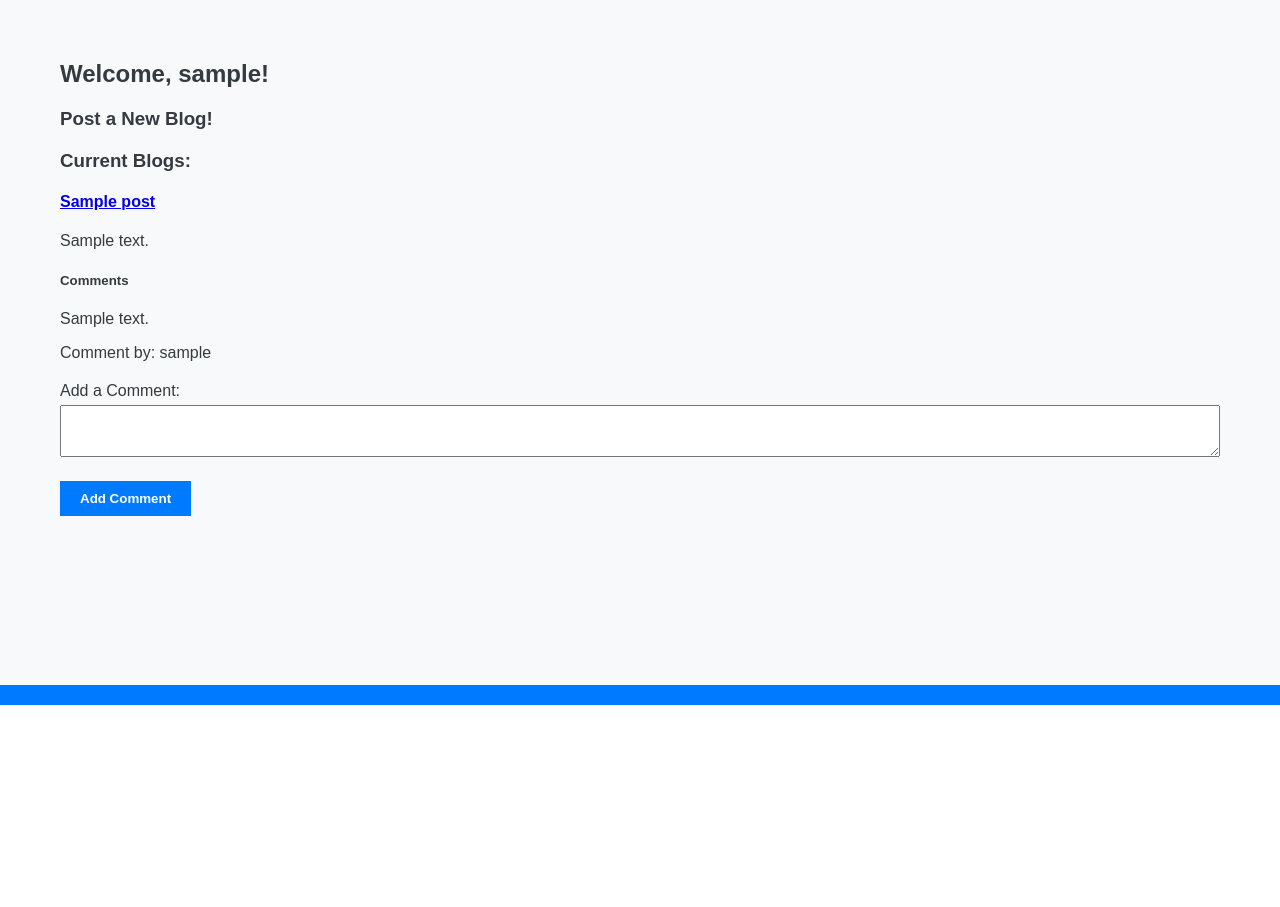
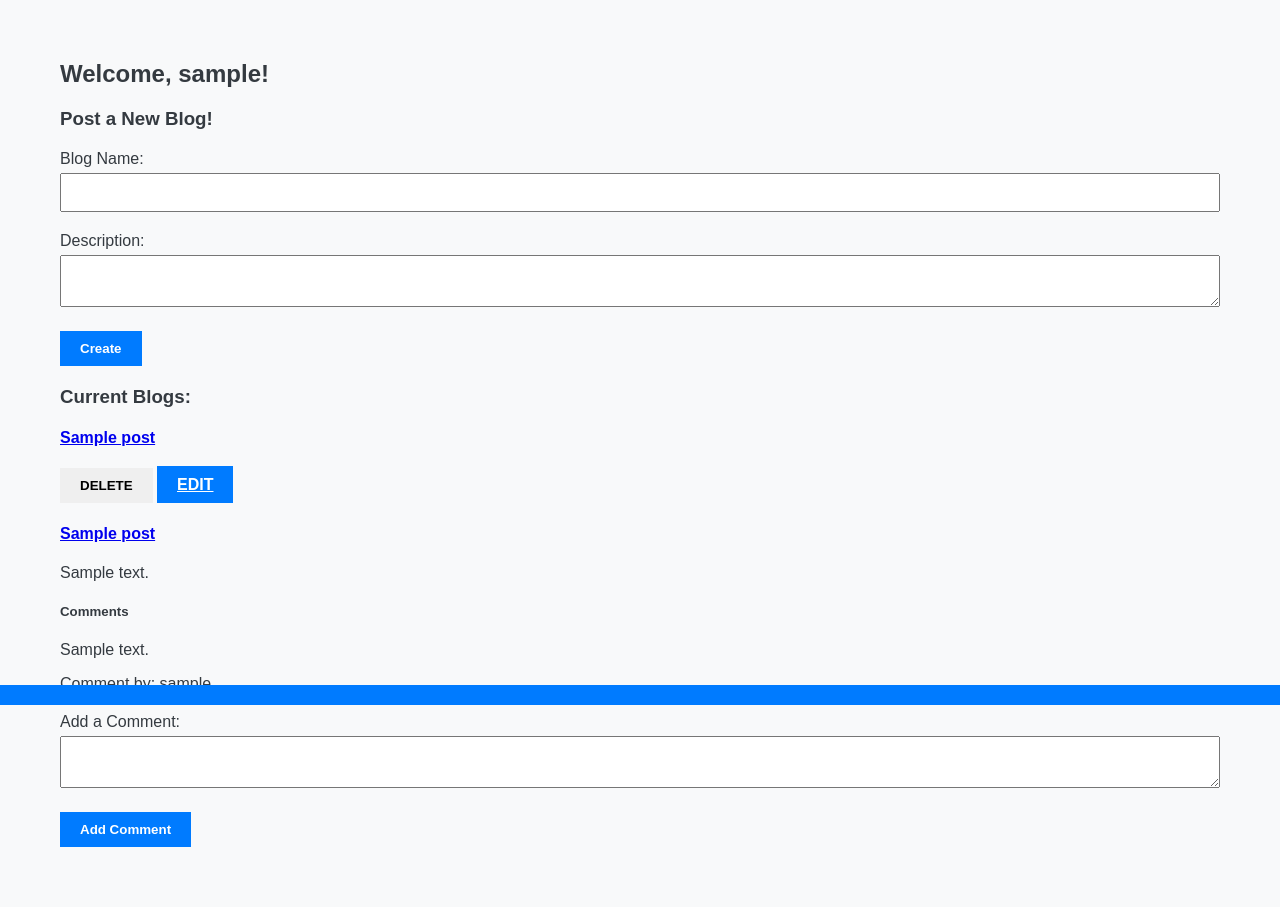
Before and after one commit to allexortiz/tech-blo, a Node project: template views/profile.handlebars in a window 1280 px wide. Shown: the part 95-1002 px from the top of the page. Before the commit the page ends 800 px from the top, so only its background shows below. Run offline with Node 20 templates, Linux system fonts and the light colour scheme; the template is opened without the code that fills it: most values are stand-ins (such as "Sample title", 1, 10 or a date in 2020); some libraries are stand-ins or nearby versions.

Commit message:
clickable edit button

```diff
--- a/public/js/editPost.js
+++ b/public/js/editPost.js
@@ -4,6 +4,7 @@ const editFormHandler = async (event) => {
     const name = document.querySelector('#blog-name').value.trim();
     const description = document.querySelector('#blog-desc').value.trim();
     const postId = document.querySelector('#current-post').getAttribute('data-id');
+    console.log(postId);
 
     if (name && description) {
       const response = await fetch(`/api/posts/${postId}`, {
--- a/views/editPost.handlebars
+++ b/views/editPost.handlebars
@@ -2,6 +2,8 @@
     <h2>Edit Post</h2>
 
     <form class="form edit-blog-form" method="POST">
+        <input class="form-input" type="text" id="current-post" name="blog-name" value="" data-id="{{id}}" hidden  />
+
         <div class="form-group">
             <label for="blog-name">Blog Name:</label>
             <input class="form-input" type="text" id="blog-name" name="blog-name" value="{{title}}" />
@@ -17,4 +19,4 @@
 
     <a href="/profile">Back to Profile</a>
 
-    <script src="./js/editPost.js"></script>
+    <script src="/js/editPost.js"></script>
--- a/views/profile.handlebars
+++ b/views/profile.handlebars
@@ -4,8 +4,19 @@
     <!-- Section to create a new post -->
     <div class="new-blog-section">
         <h3>Post a New Blog!</h3>
+
         <form class="form new-blog-form">
-            <!-- ... (existing form fields for creating a new post) ... -->
+            <div class="form-group">
+                <label for="blog-name">Blog Name:</label>
+                <input class="form-input" type="text" id="blog-name" name="blog-name" />
+            </div>
+            <div class="form-group">
+                <label for="blog-desc">Description:</label>
+                <textarea class="form-input" id="blog-desc" name="blog-desc"></textarea>
+            </div>
+            <div class="form-group">
+                <button type="submit" class="btn btn-primary">Create</button>
+            </div>
         </form>
     </div>
 
@@ -14,6 +25,13 @@
     <div class="existing-blogs-section">
         <h3>Current Blogs:</h3>
         {{#each posts as |post|}}
+        <div class="row mb-2">
+            <div class="col-md-8">
+                <h4><a href="/post/{{post.id}}">{{post.title}}</a></h4>
+            </div>
+            <div class="col-md-4">
+                <button class="btn btn-sm btn-dange blog-list" data-id="{{post.id}}">DELETE</button>
+                <a href="/edit/{{post.id}}" class="btn btn-sm btn-primary">EDIT</a>
                 <div class="blog">
                     <h4><a href="/post/{{post.id}}">{{post.title}}</a></h4>
                     <p>{{post.description}}</p>
@@ -25,7 +43,6 @@
                         <div class="comment">
                             <p>{{comment.comment_text}}</p>
                             <p>Comment by: {{comment.User.username}}</p>
-                    <!-- Add additional information or styling as needed -->
                         </div>
                         {{/each}}
 
@@ -47,3 +64,4 @@
         </div>
 
         <script src="./js/profile.js"></script>
+        <script src="./js/editPost.js"></script>
```
Also changed, not shown: controllers/api/postRoutes.js (+0 -29 lines), controllers/homeRoutes.js (+28 -0 lines), server.js (line endings or trailing spaces). Lines whose indentation alone changed are shown as unchanged.
